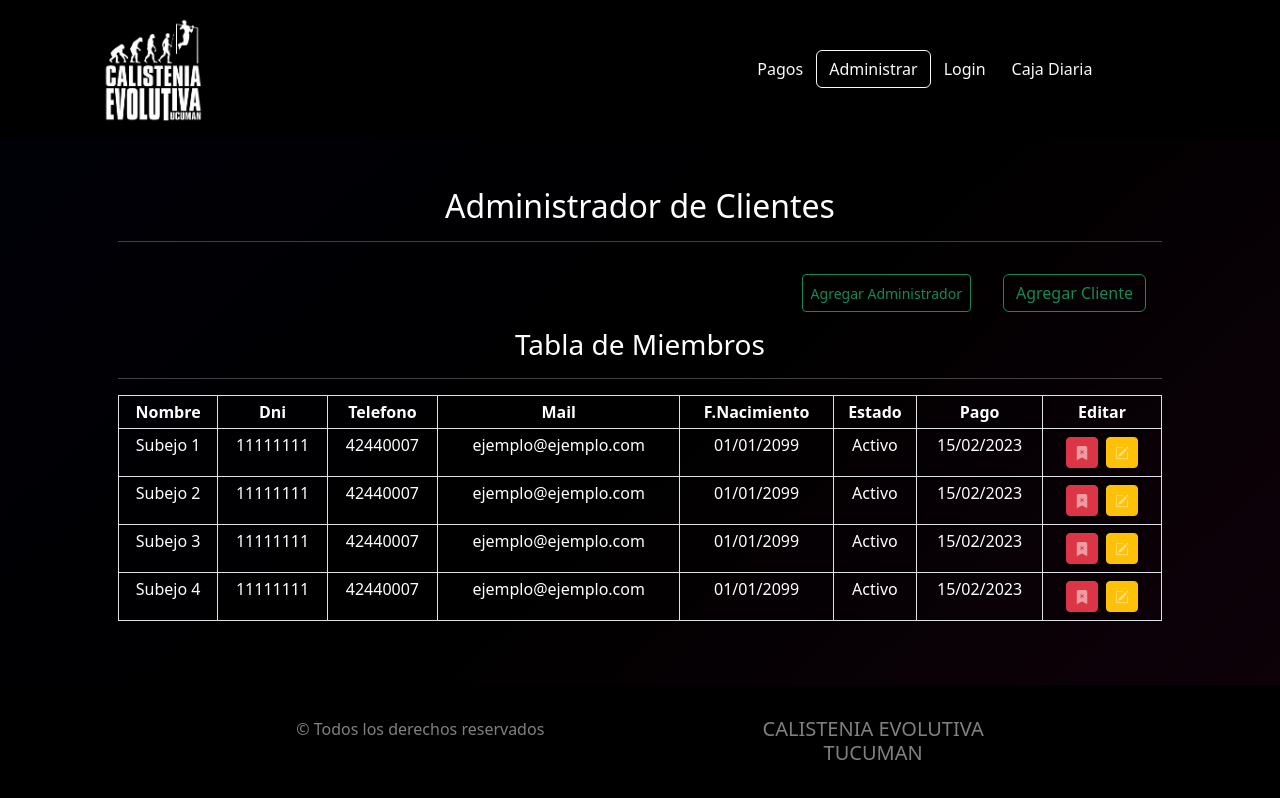
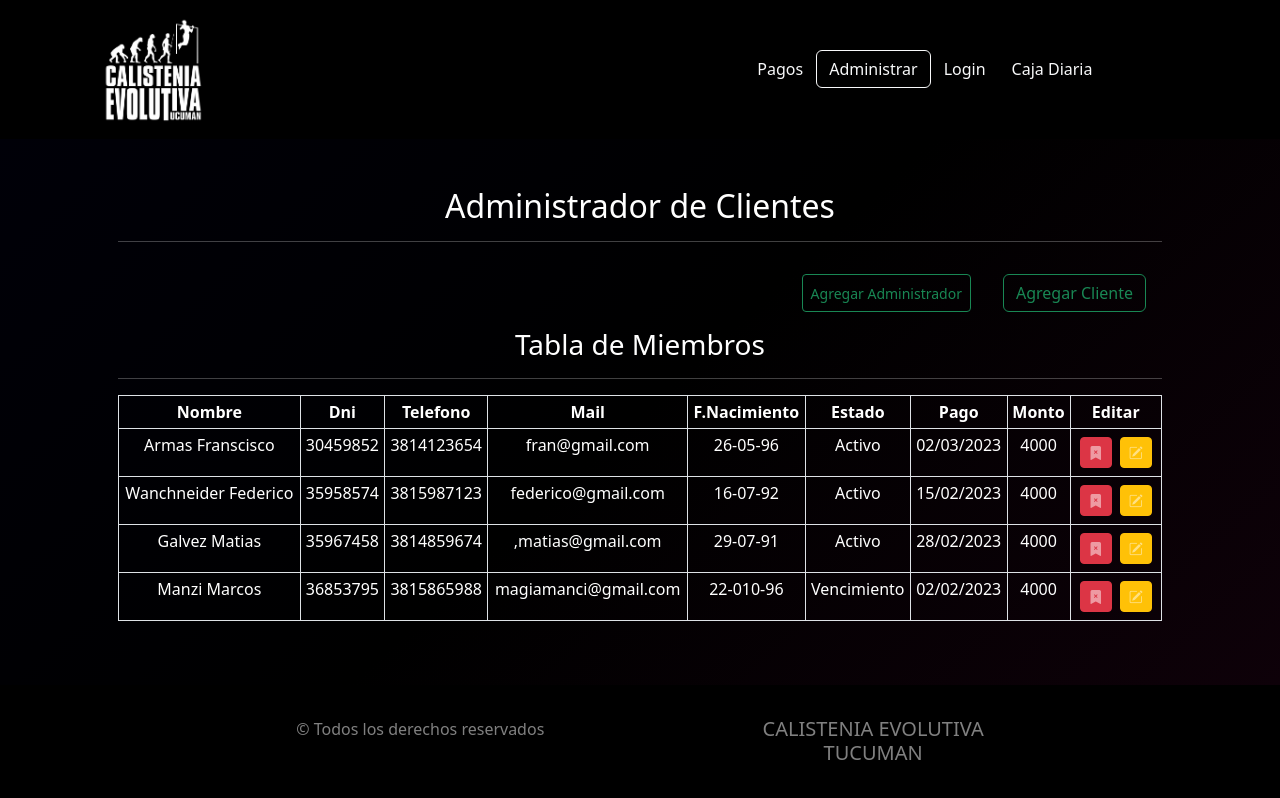
Before and after one commit to jlpereyra22/Calistenia-Evolutiva-Front, a React (Create React App) app: page /administrar in a window 1280 px wide. Shown: the top 798 px of the page. Built offline with nearby package versions, Linux system fonts and the light colour scheme; data requests are answered from the project's data file.

Commit message:
configuramos la peticion get de clientes y se renderiza sin problemas en la tabla de adminCliente

```diff
--- a/db.json
+++ b/db.json
@@ -2,39 +2,47 @@
   "clientes": [
     {
       "Nombre": "Armas Franscisco",
-      "Dni":"30459852",
-      "Telefono":"3814123654",
-      "Mail":"fran@gmail.com",
-      "F.Nacimiento":"26-05-96",
-      "Estado":"Activo",
-      "F.Pago":"02/03/2023"
+      "Dni": "30459852",
+      "Telefono": "3814123654",
+      "Mail": "fran@gmail.com",
+      "FNacimiento": "26-05-96",
+      "Estado": "Activo",
+      "FPago": "02/03/2023",
+      "Monto": "4000",
+      "id": "1"
     },
     {
       "Nombre": "Wanchneider Federico",
-      "Dni":"35958574",
-      "Telefono":"3815987123",
-      "Mail":"federico@gmail.com",
-      "F.Nacimiento":"16-07-92",
-      "Estado":"Activo",
-      "F.Pago":"15/02/2023"
+      "Dni": "35958574",
+      "Telefono": "3815987123",
+      "Mail": "federico@gmail.com",
+      "FNacimiento": "16-07-92",
+      "Estado": "Activo",
+      "FPago": "15/02/2023",
+      "Monto": "4000",
+      "id": "2"
     },
     {
       "Nombre": "Galvez Matias",
-      "Dni":"35967458",
-      "Telefono":"3814859674",
-      "Mail":",matias@gmail.com",
-      "F.Nacimiento":"29-07-91",
-      "Estado":"Activo",
-      "F.Pago":"28/02/2023"
+      "Dni": "35967458",
+      "Telefono": "3814859674",
+      "Mail": ",matias@gmail.com",
+      "FNacimiento": "29-07-91",
+      "Estado": "Activo",
+      "FPago": "28/02/2023",
+      "Monto": "4000",
+      "id": "3"
     },
     {
       "Nombre": "Manzi Marcos",
-      "Dni":"36853795",
-      "Telefono":"3815865988",
-      "Mail":"magiamanci@gmail.com",
-      "F.Nacimiento":"22-010-96",
-      "Estado":"Vencimiento",
-      "F.Pago":"02/02/2023"
+      "Dni": "36853795",
+      "Telefono": "3815865988",
+      "Mail": "magiamanci@gmail.com",
+      "FNacimiento": "22-010-96",
+      "Estado": "Vencimiento",
+      "FPago": "02/02/2023",
+      "Monto": "4000",
+      "id": "4"
     }
   ]
 }
--- /dev/null
+++ b/src/components/helpers/queris.js
@@ -0,0 +1,12 @@
+const url = "http://localhost:3004/clientes";
+
+export const consultarApiCliente = async () => {
+  try {
+    const respuesta = await fetch(url);
+    const listaClientes = await respuesta.json();
+    console.log(listaClientes);
+    return(listaClientes);
+  } catch (error) {
+    console.log(error);
+  }
+};
--- a/src/components/views/Administrador.jsx
+++ b/src/components/views/Administrador.jsx
@@ -1,9 +1,19 @@
+import { useEffect, useState } from "react";
 import { Container } from "react-bootstrap";
 import Button from "react-bootstrap/Button";
 import Table from "react-bootstrap/Table";
 import { Link } from "react-router-dom";
+import { consultarApiCliente } from "../helpers/queris";
+import TablaCliente from "./socios/TablaCliente";
 
 const Administrador = () => {
+  const [clientes, setClientes] = useState([]);
+  useEffect(() => {
+    consultarApiCliente().then((respuesta) => {
+      setClientes(respuesta);
+    });
+  }, []);
+
   return (
     <section className="bgGradient mainSection">
       <Container className="text-center p-5 text-white">
@@ -15,7 +25,11 @@ const Administrador = () => {
           <Button variant="outline-success" className="m-3" size="sm">
             Agregar Administrador
           </Button>
-          <Link  className="m-3 btn btn-outline-success" size="sm" to="/agregarcliente">
+          <Link
+            className="m-3 btn btn-outline-success"
+            size="sm"
+            to="/agregarcliente"
+          >
             Agregar Cliente
           </Link>
         </div>
@@ -34,78 +48,14 @@ const Administrador = () => {
                 <th>F.Nacimiento</th>
                 <th>Estado</th>
                 <th>Pago</th>
+                <th>Monto</th>
                 <th>Editar</th>
               </tr>
             </thead>
             <tbody>
-              <tr>
-                <td>Subejo 1</td>
-                <td>11111111</td>
-                <td>42440007</td>
-                <td>ejemplo@ejemplo.com</td>
-                <td>01/01/2099</td>
-                <td>Activo</td>
-                <td>15/02/2023</td>
-                <td>
-                  <Button variant="danger" className="m-1" size="sm">
-                    <i className="bi bi-bookmark-x-fill  text-white-50"></i>
-                  </Button>
-                  <Button variant="warning" className="m-1" size="sm">
-                    <i className="bi bi-pencil-square text-white-50"></i>
-                  </Button>
-                </td>
-              </tr>
-              <tr>
-                <td>Subejo 2</td>
-                <td>11111111</td>
-                <td>42440007</td>
-                <td>ejemplo@ejemplo.com</td>
-                <td>01/01/2099</td>
-                <td>Activo</td>
-                <td>15/02/2023</td>
-                <td>
-                  <Button variant="danger" className="m-1" size="sm">
-                    <i className="bi bi-bookmark-x-fill  text-white-50"></i>
-                  </Button>
-                  <Button variant="warning" className="m-1" size="sm">
-                    <i className="bi bi-pencil-square text-white-50"></i>
-                  </Button>
-                </td>
-              </tr>
-              <tr>
-                <td>Subejo 3</td>
-                <td>11111111</td>
-                <td>42440007</td>
-                <td>ejemplo@ejemplo.com</td>
-                <td>01/01/2099</td>
-                <td>Activo</td>
-                <td>15/02/2023</td>
-                <td>
-                  <Button variant="danger" className="m-1" size="sm">
-                    <i className="bi bi-bookmark-x-fill  text-white-50"></i>
-                  </Button>
-                  <Button variant="warning" className="m-1" size="sm">
-                    <i className="bi bi-pencil-square text-white-50"></i>
-                  </Button>
-                </td>
-              </tr>
-              <tr>
-                <td>Subejo 4</td>
-                <td>11111111</td>
-                <td>42440007</td>
-                <td>ejemplo@ejemplo.com</td>
-                <td>01/01/2099</td>
-                <td>Activo</td>
-                <td>15/02/2023</td>
-                <td>
-                  <Button variant="danger" className="m-1" size="sm">
-                    <i className="bi bi-bookmark-x-fill  text-white-50"></i>
-                  </Button>
-                  <Button variant="warning" className="m-1" size="sm">
-                    <i className="bi bi-pencil-square text-white-50"></i>
-                  </Button>
-                </td>
-              </tr>
+
+            {clientes.map((cliente) => ( <TablaCliente key={cliente.id} cliente={cliente} />
+            ))}
             </tbody>
           </Table>
         </div>
--- /dev/null
+++ b/src/components/views/socios/TablaCliente.jsx
@@ -0,0 +1,26 @@
+import Button from "react-bootstrap/Button";
+
+const TablaCliente = (props) => {
+    return (
+        <tr>
+        <td>{props.cliente.Nombre}</td>
+        <td>{props.cliente.Dni}</td>
+        <td>{props.cliente.Telefono}</td>
+        <td>{props.cliente.Mail}</td>
+        <td>{props.cliente.FNacimiento}</td>
+        <td>{props.cliente.Estado}</td>
+        <td>{props.cliente.FPago}</td>
+        <td>{props.cliente.Monto}</td>
+        <td>
+          <Button variant="danger" className="m-1" size="sm">
+            <i className="bi bi-bookmark-x-fill  text-white-50"></i>
+          </Button>
+          <Button variant="warning" className="m-1" size="sm">
+            <i className="bi bi-pencil-square text-white-50"></i>
+          </Button>
+        </td>
+      </tr>
+    );
+};
+
+export default TablaCliente;
```
